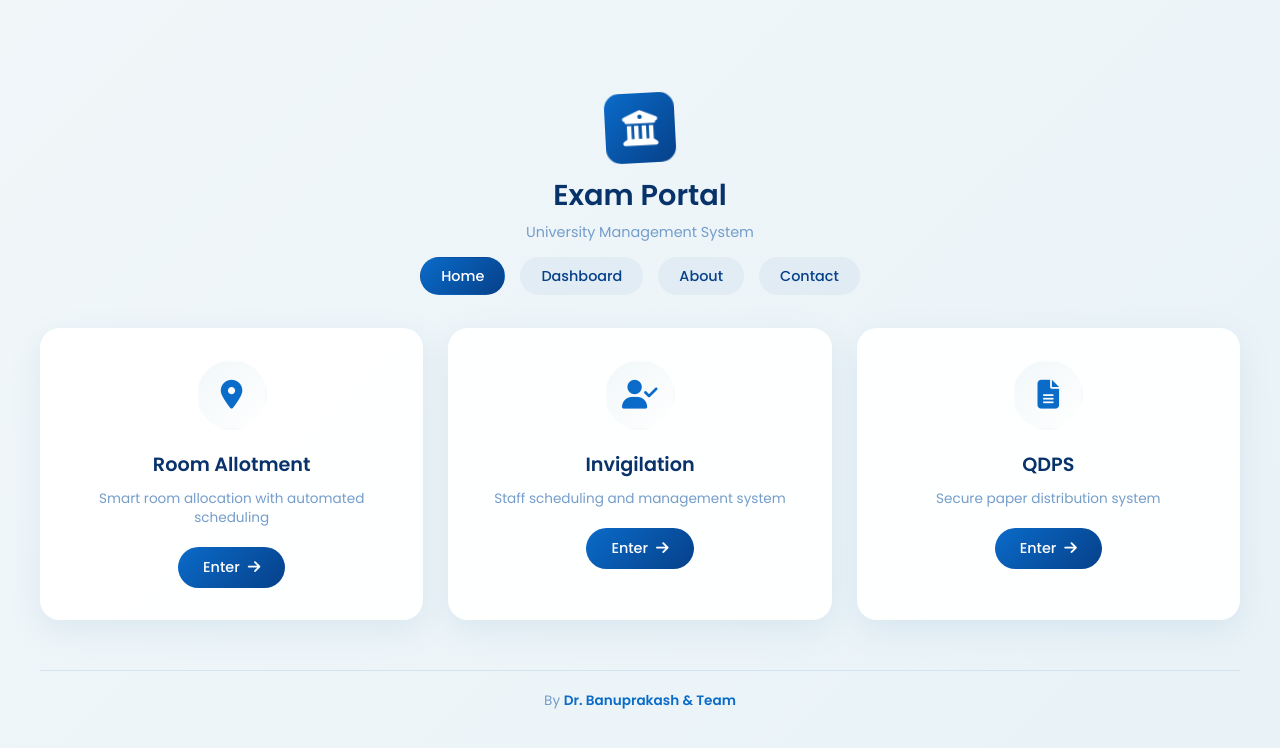
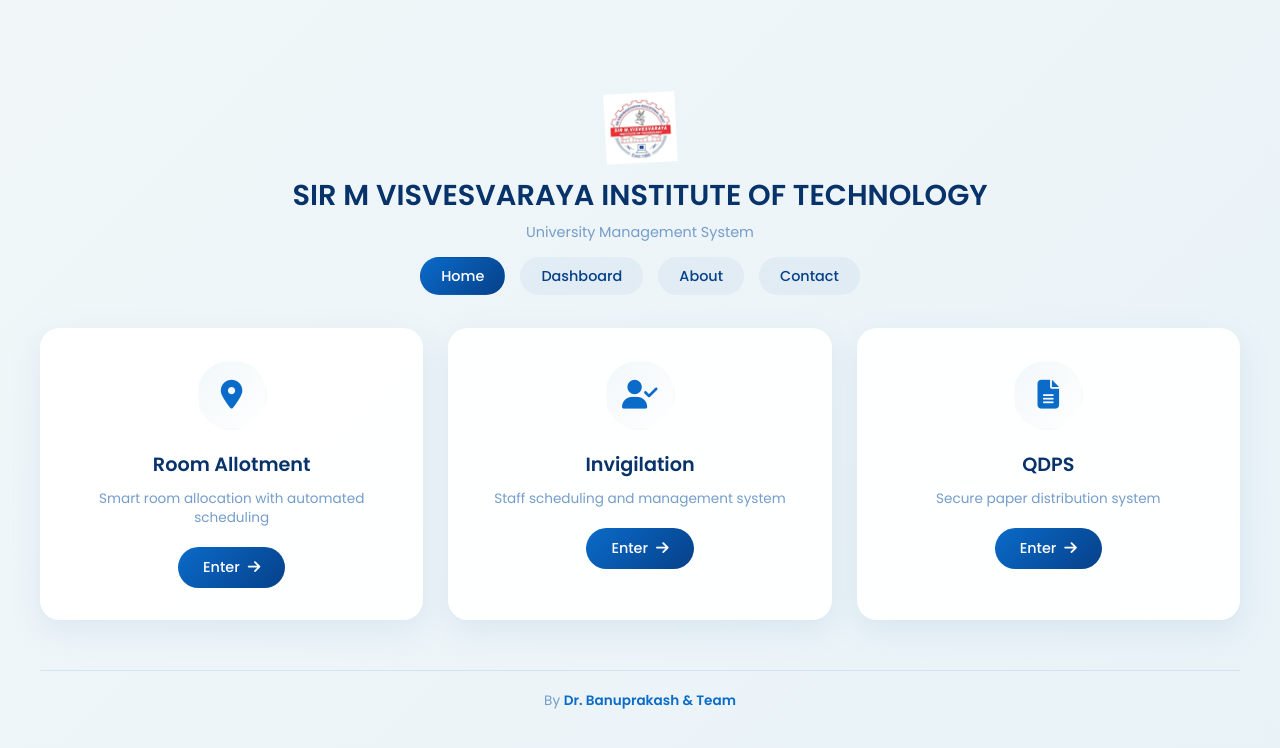
Before and after one commit to jamunatg2006-sys/College-Website, a plain HTML site: page index.html in a window 1280 px wide. Drawn offline with Linux system fonts and the light colour scheme.

Commit message:
Update title and logo in index.html

```diff
--- a/index.html
+++ b/index.html
@@ -3,7 +3,8 @@
 <head>
     <meta charset="UTF-8">
     <meta name="viewport" content="width=device-width, initial-scale=1.0">
-    <title>University Exam Portal</title>
+    <title>SIR-MVIT</title>
+    <link rel="icon" type="image/png" href="logo.png">
     <link rel="stylesheet" href="https://cdnjs.cloudflare.com/ajax/libs/font-awesome/6.4.0/css/all.min.css">
     <link href="https://fonts.googleapis.com/css2?family=Poppins:wght@300;400;500;600&display=swap" rel="stylesheet">
     <style>
@@ -382,9 +383,10 @@
         <!-- Header -->
         <header class="header">
             <div class="logo">
-                <i class="fas fa-university"></i>
+
+                 <img src="logo.png">
             </div>
-            <h1 class="title">Exam Portal</h1>
+            <h1 class="title">SIR M VISVESVARAYA INSTITUTE OF TECHNOLOGY</h1>
             <p class="subtitle">University Management System</p>
 
             <!-- Navigation -->
```
